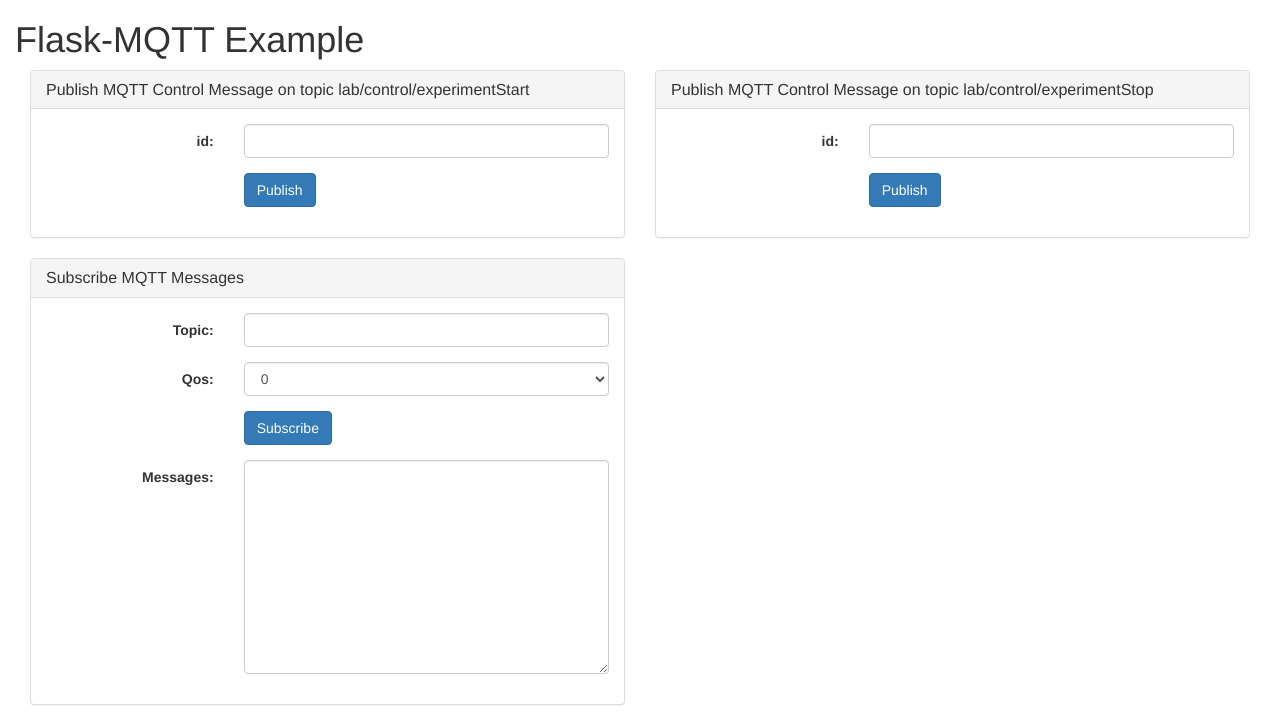
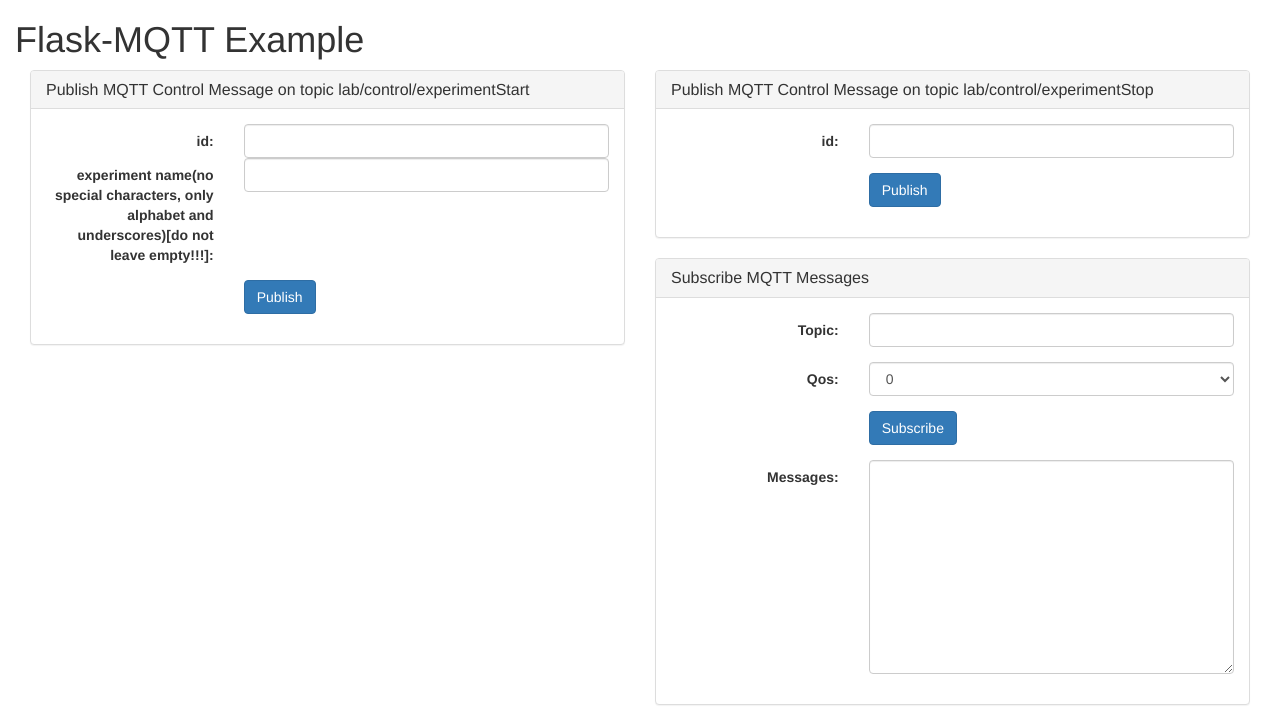
Before and after one commit to RumailM/Remote-Cell-Density-Determination, a Flask app: page / in a window 1280 px wide. Shown: the part 300-1025 px from the top of the page. Run offline with Flask 2, Linux system fonts and the light colour scheme; some libraries are stand-ins or nearby versions.

Commit message:
Add functionality to name experiments from gui

```diff
--- a/Webserver/templates/index.html
+++ b/Webserver/templates/index.html
@@ -29,7 +29,8 @@ var last_time = 7;
 
     $('#experiment_start').click(function(event) {
       var message = $('#message_start').val();
-      var data = '{"id": "' + message + '"}';
+      var name = $('#message_start_name').val();
+      var data = '{"id": "' + message + '", "experimentName": "'+ name +'"'+'}';
       socket.emit('experimentStart', data=data);
     });
 
@@ -147,6 +148,10 @@ var last_time = 7;
                   <div class="col-xs-8">
                     <input id="message_start" class="form-control">
                   </div>
+                  <label class="control-label col-xs-4">experiment name(no special characters, only alphabet and underscores)[do not leave empty!!!]: </label>
+                  <div class="col-xs-8">
+                    <input id="message_start_name" class="form-control">
+                  </div>
                 </div>
 
                 <div class="form-group">
```
